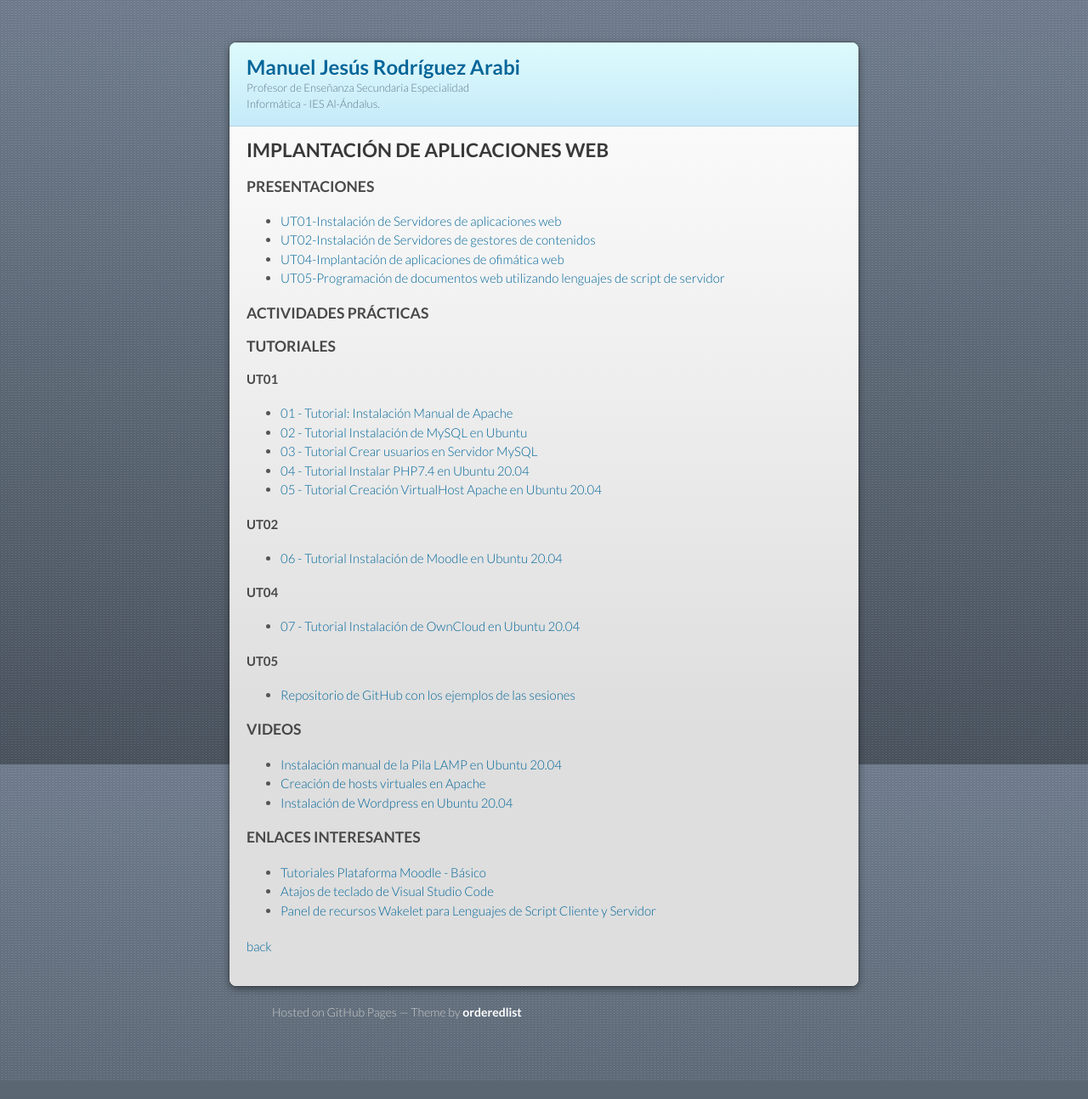
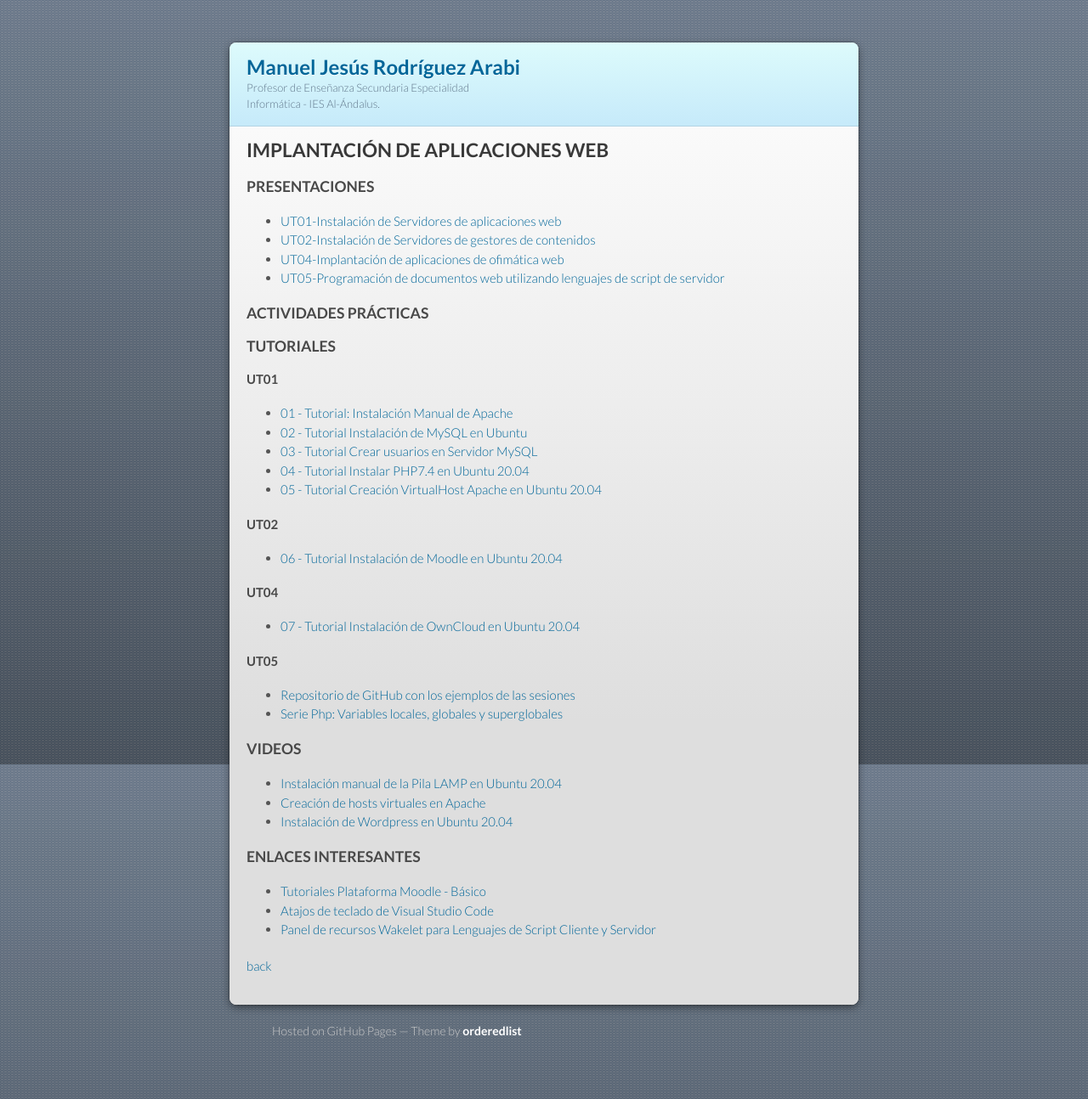
Before and after one commit to mrodara/mrodara.github.io, a Jekyll site: the page built from mods/iaw.md, in a window 1280 px wide. Shown: the whole page at 85% size. Built offline with Jekyll 4.4.1, drawn with Linux system fonts in a browser that asks for light colours; our own code applies the rules of GitHub Pages for plain Markdown files; before the commit the page ends 1272 px from its top, so only the background shows below that.

Commit message:
Video IAW variables locales y globales

```diff
--- a/mods/iaw.md
+++ b/mods/iaw.md
@@ -34,6 +34,7 @@ layout: default
 #### UT05
 
 * [Repositorio de GitHub con los ejemplos de las sesiones](https://github.com/mrodara/ut05.git)
+* [Serie Php: Variables locales, globales y superglobales](https://youtu.be/RdJqhfweXwY)
 
 ### VIDEOS
 
```
